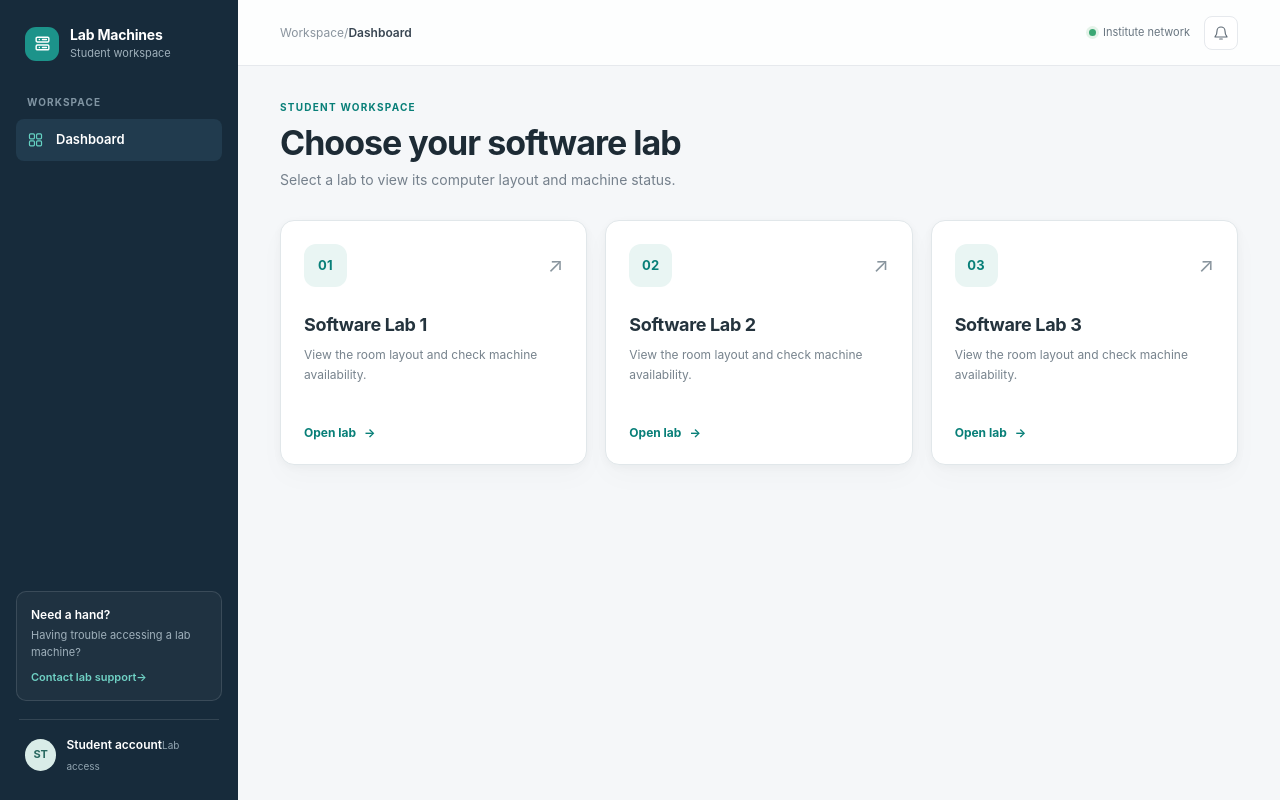
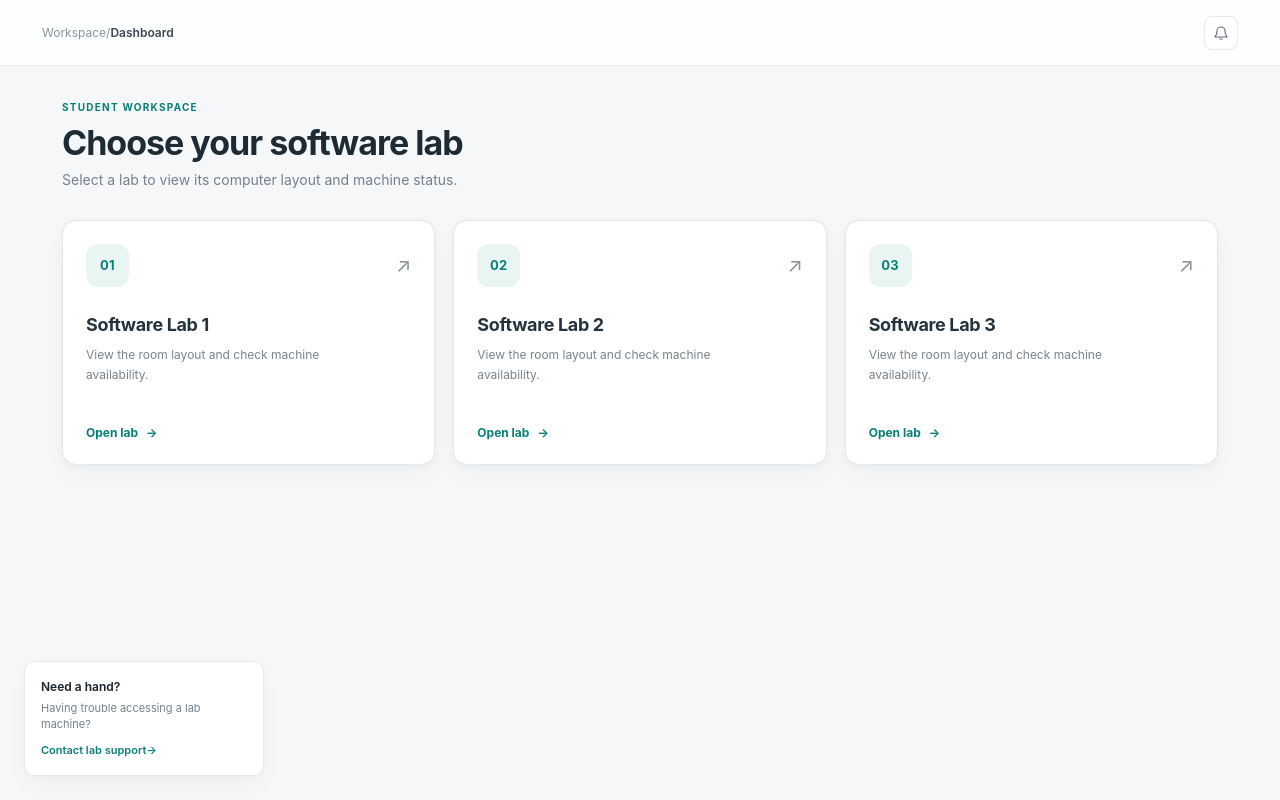
Before and after one commit to sourabh2code/SSH-Dashboard, a plain HTML site: page Dashboard/Web Interface/index.html in a window 1280 px wide. Drawn offline with Linux system fonts and the light colour scheme.

Commit message:
Interface update and added home support card

```diff
--- a/Dashboard/Web Interface/app.js
+++ b/Dashboard/Web Interface/app.js
@@ -7,7 +7,6 @@ const labs = {
 const dashboardHome = document.getElementById("dashboard-home");
 const labWorkspace = document.getElementById("lab-workspace");
 const breadcrumb = document.getElementById("breadcrumb");
-const homeNav = document.getElementById("home-nav");
 const labTitle = document.getElementById("lab-title");
 const labEyebrow = document.getElementById("lab-eyebrow");
 const mapLabLabel = document.getElementById("map-lab-label");
@@ -40,7 +39,7 @@ function setSection(section) {
     panel.hidden = panel.dataset.labSection !== section;
   });
 
-  document.querySelectorAll(".lab-nav, .lab-tab").forEach((button) => {
+  document.querySelectorAll(".lab-tab").forEach((button) => {
     const selected = button.dataset.section === section;
     button.classList.toggle("active", selected);
     if (button.hasAttribute("role")) button.setAttribute("aria-selected", String(selected));
@@ -71,8 +70,6 @@ function openLab(labId) {
   current.textContent = lab.name;
   breadcrumb.append(workspace, separator, current);
 
-  homeNav.classList.remove("active");
-  document.querySelectorAll(".lab-nav").forEach((button) => { button.hidden = false; });
   setSection("map");
   window.scrollTo({ top: 0, behavior: "smooth" });
 }
@@ -273,8 +270,6 @@ function returnToDashboard() {
   activeLabId = null;
   dashboardHome.hidden = false;
   labWorkspace.hidden = true;
-  homeNav.classList.add("active");
-  document.querySelectorAll(".lab-nav").forEach((button) => { button.hidden = true; });
 
   breadcrumb.replaceChildren();
   const workspace = document.createElement("span");
@@ -292,16 +287,11 @@ document.querySelectorAll("[data-open-lab]").forEach((button) => {
   button.addEventListener("click", () => openLab(button.dataset.openLab));
 });
 
-document.querySelectorAll(".lab-nav, .lab-tab").forEach((button) => {
+document.querySelectorAll(".lab-tab").forEach((button) => {
   button.addEventListener("click", () => setSection(button.dataset.section));
 });
 
 document.getElementById("back-to-labs").addEventListener("click", returnToDashboard);
-homeNav.addEventListener("click", returnToDashboard);
-document.getElementById("brand-home").addEventListener("click", (event) => {
-  event.preventDefault();
-  returnToDashboard();
-});
 
 document.addEventListener("keydown", (event) => {
   if (event.key === "Escape" && activeLabId) returnToDashboard();
--- a/Dashboard/Web Interface/index.html
+++ b/Dashboard/Web Interface/index.html
@@ -9,48 +9,10 @@
 </head>
 <body>
   <div class="app">
-    <aside class="sidebar">
-      <a class="brand" href="#dashboard" id="brand-home" aria-label="Lab Machines dashboard">
-        <span class="brand-mark" aria-hidden="true">
-          <svg viewBox="0 0 24 24" fill="none" stroke="currentColor" stroke-width="1.8"><rect x="4" y="4" width="16" height="6" rx="1.5"/><rect x="4" y="14" width="16" height="6" rx="1.5"/><path d="M8 7h.01M8 17h.01M12 7h5M12 17h5" stroke-linecap="round"/></svg>
-        </span>
-        <span><span class="brand-name">Lab Machines</span><span class="brand-sub">Student workspace</span></span>
-      </a>
-
-      <div class="nav-label">Workspace</div>
-      <nav aria-label="Main navigation">
-        <button class="nav-link active" id="home-nav" type="button">
-          <svg viewBox="0 0 24 24" fill="none" stroke="currentColor" stroke-width="1.7"><rect x="3.5" y="4" width="7" height="7" rx="1.5"/><rect x="13.5" y="4" width="7" height="7" rx="1.5"/><rect x="3.5" y="14" width="7" height="7" rx="1.5"/><rect x="13.5" y="14" width="7" height="7" rx="1.5"/></svg>
-          Dashboard
-        </button>
-        <button class="nav-link lab-nav" type="button" data-section="map" hidden>
-          <svg viewBox="0 0 24 24" fill="none" stroke="currentColor" stroke-width="1.7"><rect x="3" y="4" width="7" height="6" rx="1"/><rect x="14" y="4" width="7" height="6" rx="1"/><rect x="3" y="14" width="7" height="6" rx="1"/><rect x="14" y="14" width="7" height="6" rx="1"/></svg>
-          Seat map
-        </button>
-        <button class="nav-link lab-nav" type="button" data-section="machines" hidden>
-          <svg viewBox="0 0 24 24" fill="none" stroke="currentColor" stroke-width="1.7"><rect x="4" y="3.5" width="16" height="7" rx="1.5"/><rect x="4" y="13.5" width="16" height="7" rx="1.5"/><path d="M8 7h.01M8 17h.01M12 7h5M12 17h5" stroke-linecap="round"/></svg>
-          Machines
-        </button>
-      </nav>
-
-      <div class="sidebar-bottom">
-        <div class="help-card">
-          <div class="help-title">Need a hand?</div>
-          <div class="help-copy">Having trouble accessing a lab machine?</div>
-          <a class="help-link" href="mailto:lab-support@example.edu">Contact lab support <span aria-hidden="true">→</span></a>
-        </div>
-        <div class="profile">
-          <span class="avatar" aria-hidden="true">ST</span>
-          <span><span class="profile-name">Student account</span><span class="profile-role">Lab access</span></span>
-        </div>
-      </div>
-    </aside>
-
     <main>
       <header class="topbar">
         <div class="crumb" id="breadcrumb"><span>Workspace</span><span class="crumb-separator">/</span><b>Dashboard</b></div>
         <div class="top-actions">
-          <div class="network"><span class="network-dot" aria-hidden="true"></span>Institute network</div>
           <button class="icon-button" type="button" title="Notifications" aria-label="Notifications">
             <svg viewBox="0 0 24 24" fill="none" stroke="currentColor" stroke-width="1.7"><path d="M18 9a6 6 0 0 0-12 0c0 7-3 7-3 9h18c0-2-3-2-3-9M10 21h4" stroke-linecap="round" stroke-linejoin="round"/></svg>
           </button>
@@ -85,6 +47,11 @@
             <span class="lab-card-description">View the room layout and check machine availability.</span>
             <span class="lab-card-action">Open lab <span aria-hidden="true">→</span></span>
           </button>
+        </div>
+        <div class="help-card home-support">
+          <div class="help-title">Need a hand?</div>
+          <div class="help-copy">Having trouble accessing a lab machine?</div>
+          <a class="help-link" href="mailto:lab-support@example.edu">Contact lab support <span aria-hidden="true">→</span></a>
         </div>
       </section>
 
--- a/Dashboard/Web Interface/styles.css
+++ b/Dashboard/Web Interface/styles.css
@@ -272,3 +272,12 @@
       .machine-pagination { align-items: flex-start; flex-direction: column; padding: 9px 12px; }
       .machine-data-note { align-items: flex-start; line-height: 1.5; }
     }
+
+/* Sidebar-free layout and home-only support card */
+main { margin-left: 0; }
+.home-support { position: fixed; left: 24px; bottom: 24px; width: 240px; padding: 16px; border-color: var(--line); background: #fff; box-shadow: var(--shadow); }
+.home-support .help-title { color: var(--ink); }
+.home-support .help-copy { color: var(--muted); }
+.home-support .help-link { color: var(--teal); }
+.dashboard-home { padding-bottom: 180px; }
+@media (max-width: 720px) { .home-support { position: static; width: 100%; max-width: 300px; margin-top: 24px; } .dashboard-home { padding-bottom: 34px; } }
```
